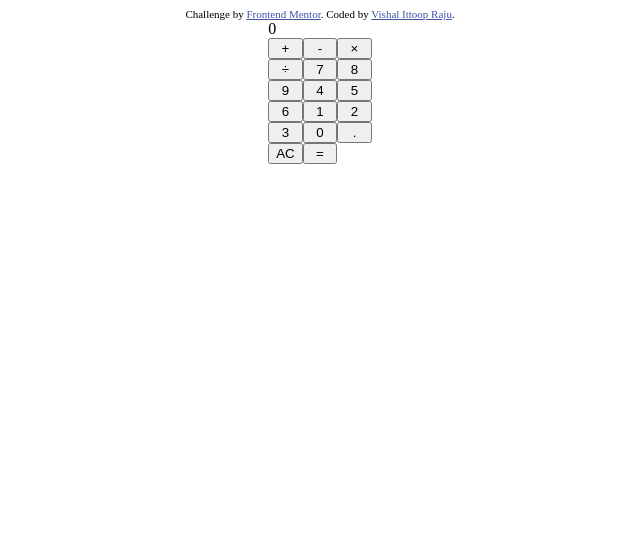
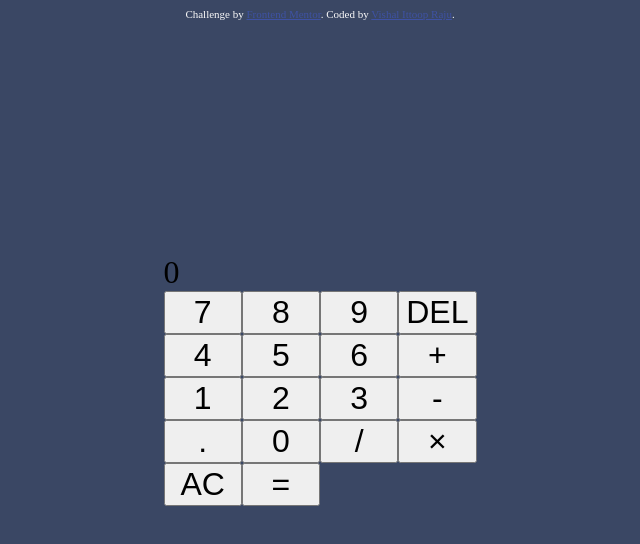
Before and after one commit to vishkid84/calc, a plain HTML site: page index.html in a window 1280 px wide. Shown: the whole page, without its empty margins (320-960 px from the left). Drawn offline with nearby package versions, Linux system fonts and the light colour scheme.

Commit message:
added background colour and grid

```diff
--- a/index.html
+++ b/index.html
@@ -50,29 +50,30 @@
         Challenge by <a href="https://www.frontendmentor.io?ref=challenge" target="_blank">Frontend Mentor</a>.
         Coded by <a href="https://github.com/vishkid84">Vishal Ittoop Raju</a>.
     </div>
-    <div class="calc_body">
-        <div class="container">
+    <div class="main_container">
+        <div class="calc_container">
             <div class="calculator">
                 <div class="calc_display">0</div>
 
                 <div class="calc_keys">
-                    <button class="key--operator" data-action="add">+</button>
-                    <button class="key--operator" data-action="subtract">-</button>
-                    <button class="key--operator" data-action="multiply">&times;</button>
-                    <button class="key--operator" data-action="divide">÷</button>
                     <button>7</button>
                     <button>8</button>
                     <button>9</button>
+                    <button>DEL</button>
                     <button>4</button>
                     <button>5</button>
                     <button>6</button>
+                    <button class="key-operator" data-action="add">+</button>
                     <button>1</button>
                     <button>2</button>
                     <button>3</button>
+                    <button class="key-operator" data-action="subtract">-</button>
+                    <button data-action="decimal">.</button>
                     <button>0</button>
-                    <button data-action="decimal">.</button>
-                    <button data-action="clear">AC</button>
-                    <button class="key--equal" data-action="equal">=</button>
+                    <button class="key-operator" data-action="divide">/</button>
+                    <button class="key-operator" data-action="multiply">&times;</button>
+                    <button class="twice-width" data-action="clear">AC</button>
+                    <button class="key-equal twice-width" data-action="equal">=</button>
                 </div>
             </div>
         </div>
--- a/style/style.css
+++ b/style/style.css
@@ -1,13 +1,29 @@
-.calc_body{
-    display: flex;
-  justify-content: center;
+body{
+    background: hsl(222, 26%, 31%);
 }
 
-.container{
+.attribution{
+    color: #fafafa;
+}
+
+.main_container{
+    height: calc(100vh - 80px);
+    display: flex;
+    justify-content: center;
+    align-items: center;
+}
+
+.calc_container{
     margin: 0 auto;
 }
 
 .calc_keys{
     display: grid;
-    grid-template-columns: 1fr 1fr 1fr;
+    grid-template-columns: repeat(4, 1fr);
 }
+
+
+.calc_display,
+.calc_keys button{
+    font-size: 2rem;
+}
```
